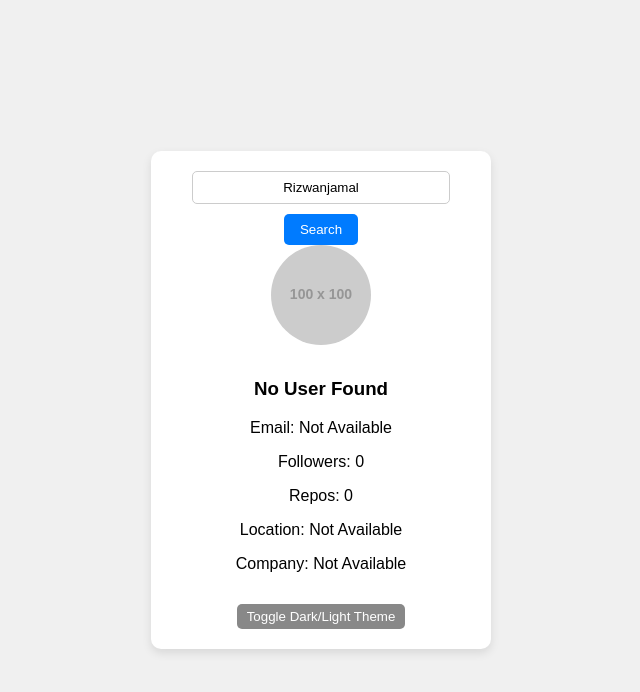
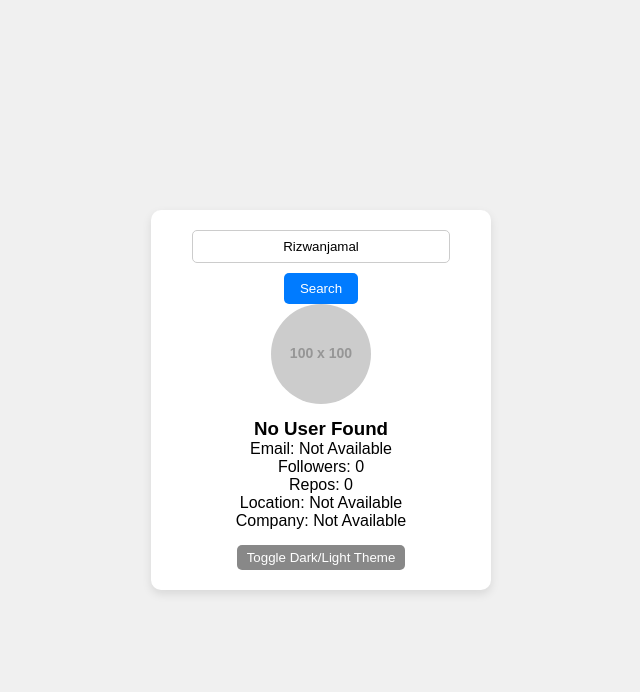
Before and after one commit to Bilali7/Git-User-Data-, a plain HTML site: page index.html in a window 1280 px wide. Shown: the whole page, without its empty margins (319-959 px from the left). Drawn offline with Linux system fonts and the light colour scheme; no server answers; placeholder pictures from the web are drawn by us.

Commit message:
Update ass.css

```diff
--- a/ass.css
+++ b/ass.css
@@ -1,3 +1,14 @@
+@import url('https://fonts.googleapis.com/css2?family=Poppins:ital,wght@0,100;0,200;0,300;0,400;0,500;0,600;0,700;0,800;0,900;1,100;1,200;1,300;1,400;1,500;1,600;1,700;1,800;1,900&display=swap');
+
+* {
+    margin: 0;
+    padding: 0;
+}
+
+html {
+    font-family: Poppins,'Segoe UI', sans-serif;
+}
+
 body {
     font-family: Arial, sans-serif;
     display: flex;
```
